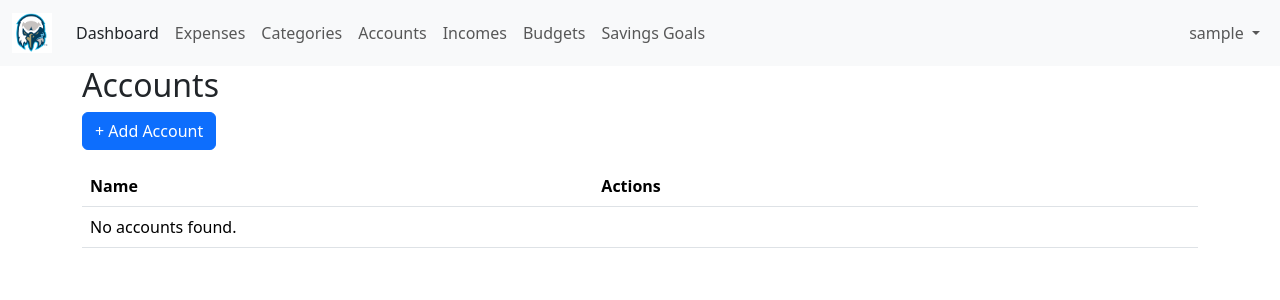
After one commit to AlexCRosa/expense-tracker, a Django app: page /bank-accounts/ in a window 1280 px wide. The commit adds this page. Shown: the top 300 px of the page. Run offline with Django 5.2, Linux system fonts and the light colour scheme; the visitor is signed in with stand-in values (Sample User, id 1).

Commit message:
feat: add accounts
A named account per bank account, with pages to create, edit and delete
them. Shared across the household like categories are. Mounted at
bank-accounts since accounts is the auth prefix.

```diff
--- a/core/models.py
+++ b/core/models.py
@@ -21,6 +21,13 @@ class Category(models.Model):
 
     class Meta:
         verbose_name_plural = "Categories"
+
+    def __str__(self):
+        return self.name
+
+
+class Account(models.Model):
+    name = models.CharField(max_length=100, unique=True)
 
     def __str__(self):
         return self.name
--- a/core/urls.py
+++ b/core/urls.py
@@ -19,6 +19,22 @@ urlpatterns = [
         "categories/<int:pk>/delete/",
         views.CategoryDeleteView.as_view(),
         name="category_delete",
+    ),
+    path("bank-accounts/", views.AccountListView.as_view(), name="account_list"),
+    path(
+        "bank-accounts/create/",
+        views.AccountCreateView.as_view(),
+        name="account_create",
+    ),
+    path(
+        "bank-accounts/<int:pk>/edit/",
+        views.AccountUpdateView.as_view(),
+        name="account_update",
+    ),
+    path(
+        "bank-accounts/<int:pk>/delete/",
+        views.AccountDeleteView.as_view(),
+        name="account_delete",
     ),
     path("expenses/", views.ExpenseListView.as_view(), name="expense_list"),
     path("expenses/create/", views.ExpenseCreateView.as_view(), name="expense_create"),
--- a/core/views.py
+++ b/core/views.py
@@ -16,13 +16,14 @@ from django.views.generic import (
 )
 
 from .forms import (
+    AccountForm,
     BudgetForm,
     CategoryForm,
     ExpenseForm,
     IncomeForm,
     SavingsGoalForm,
 )
-from .models import Budget, Category, Expense, Income, SavingsGoal, User
+from .models import Account, Budget, Category, Expense, Income, SavingsGoal, User
 
 
 class PersonFilterMixin:
@@ -156,6 +157,33 @@ class CategoryDeleteView(LoginRequiredMixin, DeleteView):
     model = Category
     template_name = "core/category_confirm_delete.html"
     success_url = reverse_lazy("core:category_list")
+
+
+# Account Views
+class AccountListView(LoginRequiredMixin, ListView):
+    model = Account
+    template_name = "core/account_list.html"
+    context_object_name = "accounts"
+
+
+class AccountCreateView(LoginRequiredMixin, CreateView):
+    model = Account
+    form_class = AccountForm
+    template_name = "core/account_form.html"
+    success_url = reverse_lazy("core:account_list")
+
+
+class AccountUpdateView(LoginRequiredMixin, UpdateView):
+    model = Account
+    form_class = AccountForm
+    template_name = "core/account_form.html"
+    success_url = reverse_lazy("core:account_list")
+
+
+class AccountDeleteView(LoginRequiredMixin, DeleteView):
+    model = Account
+    template_name = "core/account_confirm_delete.html"
+    success_url = reverse_lazy("core:account_list")
 
 
 # Expense Views
--- a/templates/base.html
+++ b/templates/base.html
@@ -32,6 +32,9 @@
                         </li>
                         <li class="nav-item">
                             <a href="{% url 'core:category_list' %}" class="nav-link px-2">Categories</a>
+                        </li>
+                        <li class="nav-item">
+                            <a href="{% url 'core:account_list' %}" class="nav-link px-2">Accounts</a>
                         </li>
                         <li class="nav-item">
                             <a href="{% url 'core:income_list' %}" class="nav-link px-2">Incomes</a>
--- /dev/null
+++ b/templates/core/account_list.html
@@ -0,0 +1,31 @@
+{% extends "base.html" %}
+
+{% block title %}Accounts - Talon Expense Tracker{% endblock title %}
+
+{% block content %}
+<h2>Accounts</h2>
+<a href="{% url 'core:account_create' %}" class="btn btn-primary mb-3">+ Add Account</a>
+<table class="table">
+    <thead>
+        <tr>
+            <th>Name</th>
+            <th>Actions</th>
+        </tr>
+    </thead>
+    <tbody>
+        {% for account in accounts %}
+        <tr>
+            <td>{{ account.name }}</td>
+            <td>
+                <a href="{% url 'core:account_update' account.pk %}" class="btn btn-warning btn-sm">Edit</a>
+                <a href="{% url 'core:account_delete' account.pk %}" class="btn btn-danger btn-sm">Delete</a>
+            </td>
+        </tr>
+        {% empty %}
+        <tr>
+            <td colspan="2">No accounts found.</td>
+        </tr>
+        {% endfor %}
+    </tbody>
+</table>
+{% endblock %}
```
Also changed, not shown: core/forms.py (+8 -1 lines), core/tests.py (+43 -1 lines), templates/core/account_confirm_delete.html (added, +13 -0 lines), templates/core/account_form.html (added, +22 -0 lines), core/migrations/0008_account.py (added).
